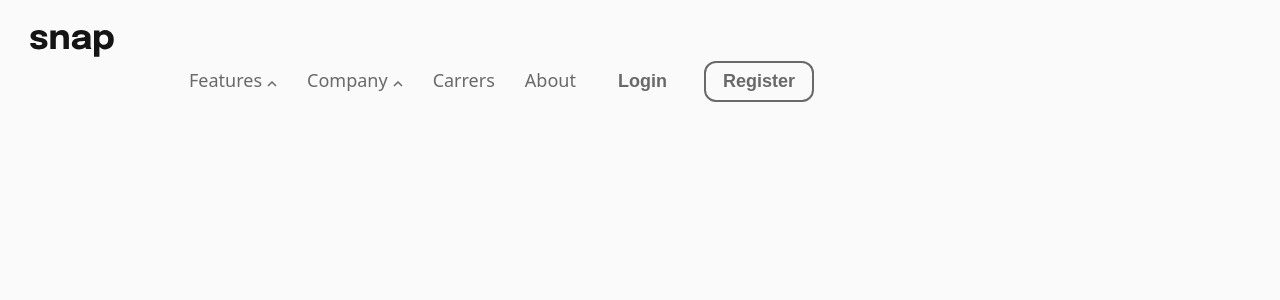
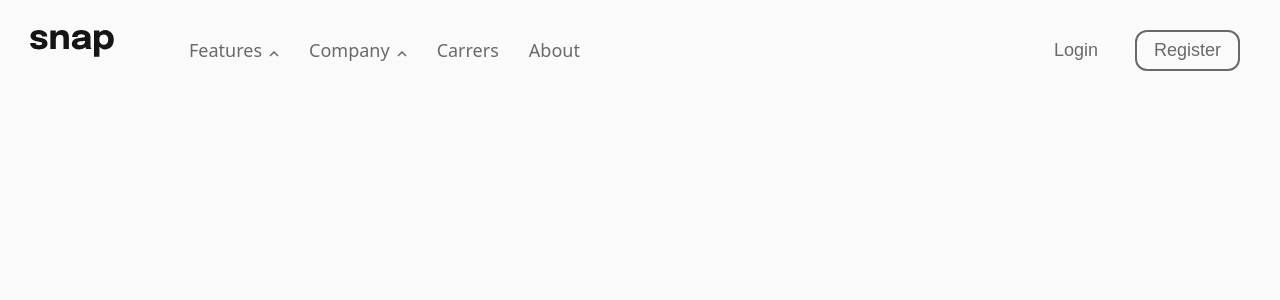
Before and after one commit to winstein27/Intro-section-with-dropdown-navigation---Challenge, a React (Create React App) app: page / in a window 1280 px wide. Shown: the top 300 px of the page. Built offline with nearby package versions, Linux system fonts and the light colour scheme.

Commit message:
Finishing header

```diff
--- a/src/components/Header/Header.module.css
+++ b/src/components/Header/Header.module.css
@@ -1,14 +1,4 @@
-.logo {
-  display: inline;
+.header-btns {
+  float: right;
   padding: 30px;
 }
-
-.header-section {
-  display: inline;
-  margin: auto 0;
-}
-
-/* .header-section.svg {
-  display: block;
-  margin: 20px;
-} */
--- a/src/components/Header/Header.tsx
+++ b/src/components/Header/Header.tsx
@@ -10,7 +10,7 @@ const Header = () => {
     <header>
       <Navbar />
 
-      <div className={classes['header-section']}>
+      <div className={classes['header-btns']}>
         <Button>Login</Button>
         <Button variant={'outlined'}>Register</Button>
       </div>
--- a/src/components/Header/Navbar.module.css
+++ b/src/components/Header/Navbar.module.css
@@ -1,15 +1,16 @@
 .bar {
-  display: inline;
+  display: inline-block;
   list-style-type: none;
+  height: auto;
 }
 
 .logo {
-  display: inline;
   margin: 30px;
+  display: inline-block;
 }
 
 .menu {
-  display: inline;
+  display: inline-block;
   margin-left: 30px;
 }
 
@@ -25,5 +26,5 @@
 }
 
 .menu a svg {
-  padding-left: 5px;
+  padding-left: 7px;
 }
--- a/src/components/Header/Navbar.tsx
+++ b/src/components/Header/Navbar.tsx
@@ -13,7 +13,9 @@ const Navbar = () => {
 
   return (
     <nav className={classes.bar}>
-      <Logo className={classes.logo} title="snap logo" width={84} height={27} />
+      <div className={classes.logo}>
+        <Logo title="snap logo" width={84} height={27} />
+      </div>
       <div className={classes.menu}>
         <a
           href="#"
--- a/src/components/UI/Button.module.css
+++ b/src/components/UI/Button.module.css
@@ -5,7 +5,6 @@
   border: none;
   color: hsl(0, 0%, 41%);
   text-align: center;
-  font-weight: bold;
   font-size: inherit;
 }
 
```
